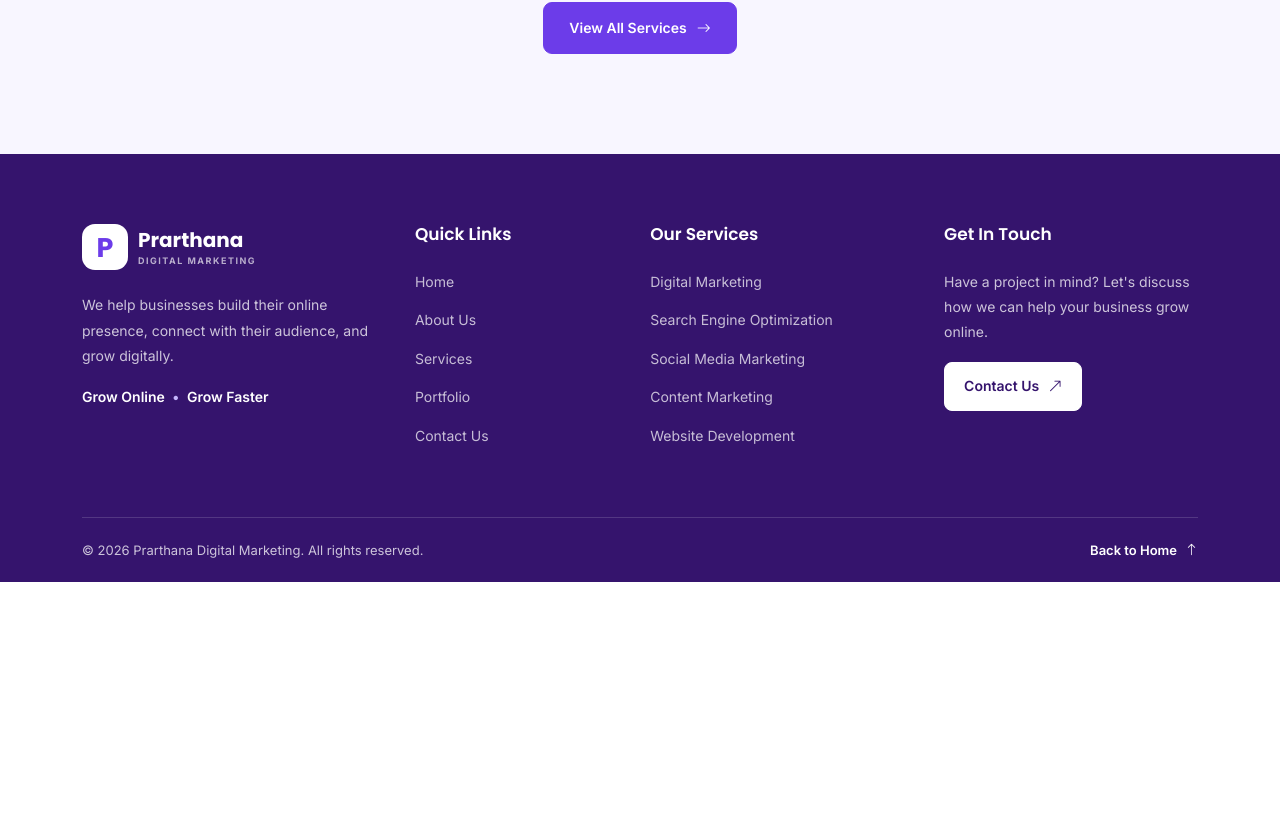
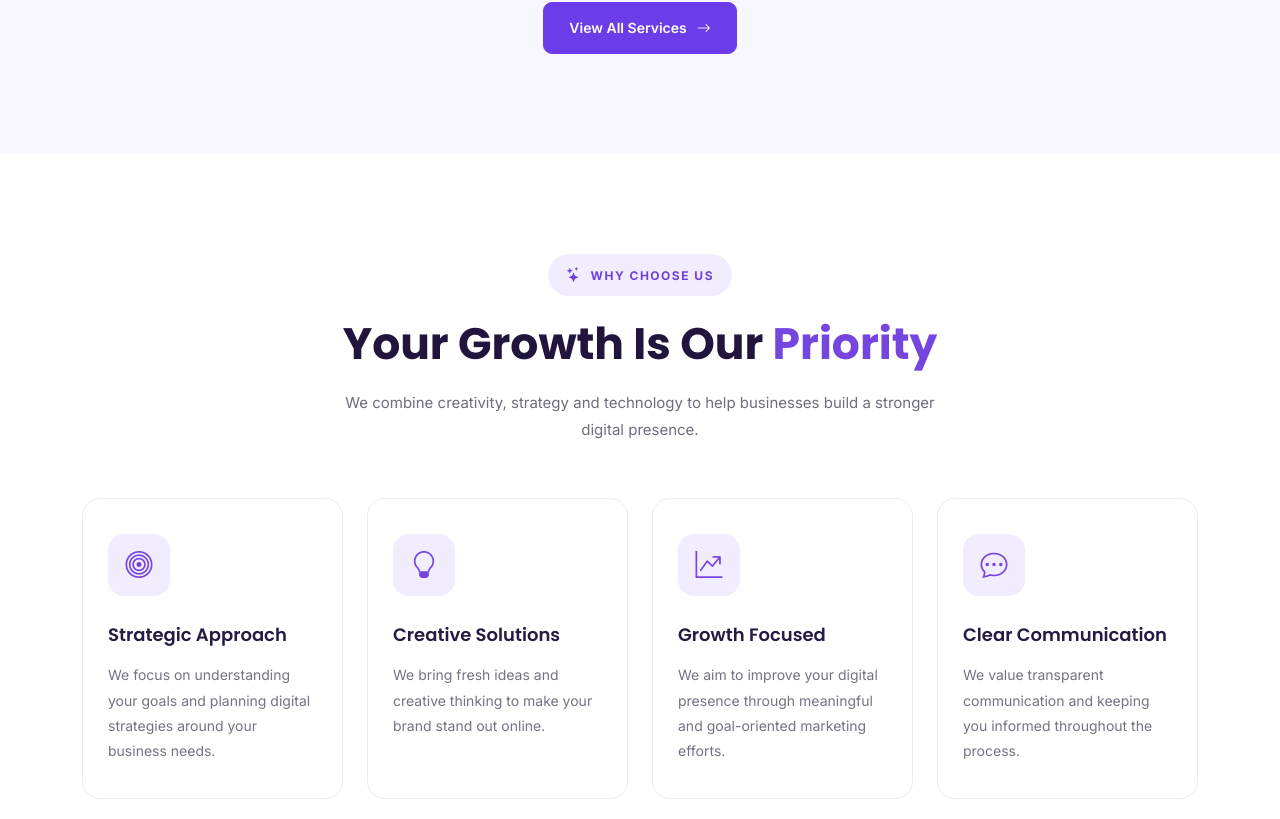
Before and after one commit to Gaurav-2511/prarthana-digital-marketing, an Angular app in the folder frontend/: page / in a window 1280 px wide. Shown: the part 2701-3520 px from the top of the page. Before the commit the page ends 3283 px from the top, so only its background shows below. Built offline with nearby package versions, Linux system fonts and the light colour scheme.

Commit message:
feat: add why choose us section to home page

```diff
--- a/frontend/src/app/features/home/home.html
+++ b/frontend/src/app/features/home/home.html
@@ -3,3 +3,5 @@
 <app-about-preview />
 
 <app-services-preview />
+
+<app-why-choose-us />
--- a/frontend/src/app/features/home/home.ts
+++ b/frontend/src/app/features/home/home.ts
@@ -2,12 +2,13 @@ import { Component } from '@angular/core';
 import { Hero } from './sections/hero/hero';
 import { AboutPreview } from './sections/about-preview/about-preview';
 import { ServicesPreview } from './sections/services-preview/services-preview';
+import { WhyChooseUs } from './sections/why-choose-us/why-choose-us';
 
 @Component({
   selector: 'app-home',
   standalone: true,
-  imports: [Hero, AboutPreview, ServicesPreview],
+  imports: [Hero, AboutPreview, ServicesPreview, WhyChooseUs],
   templateUrl: './home.html',
   styleUrl: './home.scss',
 })
-export class Home {}
+export class Home { }
--- /dev/null
+++ b/frontend/src/app/features/home/sections/why-choose-us/why-choose-us.html
@@ -0,0 +1,88 @@
+
+<section class="why-choose-section">
+  <div class="container">
+
+    <!-- Section Heading -->
+    <div class="section-heading text-center">
+      <span class="section-label">
+        <i class="bi bi-stars"></i>
+        WHY CHOOSE US
+      </span>
+
+      <h2>
+        Your Growth Is Our
+        <span>Priority</span>
+      </h2>
+
+      <p>
+        We combine creativity, strategy and technology to help businesses
+        build a stronger digital presence.
+      </p>
+    </div>
+
+    <!-- Feature Cards -->
+    <div class="row g-4">
+
+      <div class="col-md-6 col-lg-3">
+        <div class="feature-card">
+          <div class="feature-icon">
+            <i class="bi bi-bullseye"></i>
+          </div>
+
+          <h3>Strategic Approach</h3>
+
+          <p>
+            We focus on understanding your goals and planning
+            digital strategies around your business needs.
+          </p>
+        </div>
+      </div>
+
+      <div class="col-md-6 col-lg-3">
+        <div class="feature-card">
+          <div class="feature-icon">
+            <i class="bi bi-lightbulb"></i>
+          </div>
+
+          <h3>Creative Solutions</h3>
+
+          <p>
+            We bring fresh ideas and creative thinking to make
+            your brand stand out online.
+          </p>
+        </div>
+      </div>
+
+      <div class="col-md-6 col-lg-3">
+        <div class="feature-card">
+          <div class="feature-icon">
+            <i class="bi bi-graph-up-arrow"></i>
+          </div>
+
+          <h3>Growth Focused</h3>
+
+          <p>
+            We aim to improve your digital presence through
+            meaningful and goal-oriented marketing efforts.
+          </p>
+        </div>
+      </div>
+
+      <div class="col-md-6 col-lg-3">
+        <div class="feature-card">
+          <div class="feature-icon">
+            <i class="bi bi-chat-dots"></i>
+          </div>
+
+          <h3>Clear Communication</h3>
+
+          <p>
+            We value transparent communication and keeping
+            you informed throughout the process.
+          </p>
+        </div>
+      </div>
+
+    </div>
+  </div>
+</section>
--- /dev/null
+++ b/frontend/src/app/features/home/sections/why-choose-us/why-choose-us.scss
@@ -0,0 +1,147 @@
+
+.why-choose-section {
+  position: relative;
+  overflow: hidden;
+  padding: 100px 0;
+  background: #ffffff;
+}
+
+.section-heading {
+  max-width: 700px;
+  margin: 0 auto 55px;
+
+  .section-label {
+    display: inline-flex;
+    align-items: center;
+    gap: 8px;
+    padding: 9px 18px;
+    margin-bottom: 20px;
+    border-radius: 50px;
+    background: #f1edff;
+    color: #7041d8;
+    font-size: 12px;
+    font-weight: 700;
+    letter-spacing: 1.5px;
+
+    i {
+      font-size: 15px;
+    }
+  }
+
+  h2 {
+    margin-bottom: 18px;
+    color: #21143d;
+    font-family: 'Poppins', sans-serif;
+    font-size: clamp(30px, 4vw, 44px);
+    font-weight: 700;
+    line-height: 1.25;
+
+    span {
+      color: #7545df;
+    }
+  }
+
+  p {
+    max-width: 620px;
+    margin: 0 auto;
+    color: #716b7e;
+    font-size: 15px;
+    line-height: 1.8;
+  }
+}
+
+.feature-card {
+  position: relative;
+  height: 100%;
+  padding: 35px 25px;
+  border: 1px solid #eee9f8;
+  border-radius: 18px;
+  background: #ffffff;
+  transition:
+    transform 0.3s ease,
+    box-shadow 0.3s ease,
+    border-color 0.3s ease;
+
+  &:hover {
+    transform: translateY(-8px);
+    border-color: #d9ccff;
+    box-shadow: 0 18px 40px rgba(75, 43, 135, 0.10);
+
+    .feature-icon {
+      background: #7545df;
+      color: #ffffff;
+      transform: translateY(-3px);
+    }
+  }
+
+  .feature-icon {
+    display: flex;
+    align-items: center;
+    justify-content: center;
+    width: 62px;
+    height: 62px;
+    margin-bottom: 25px;
+    border-radius: 16px;
+    background: #f1edff;
+    color: #7545df;
+    font-size: 27px;
+    transition: all 0.3s ease;
+  }
+
+  h3 {
+    margin-bottom: 14px;
+    color: #281b43;
+    font-family: 'Poppins', sans-serif;
+    font-size: 18px;
+    font-weight: 600;
+    line-height: 1.5;
+  }
+
+  p {
+    margin-bottom: 0;
+    color: #777184;
+    font-size: 14px;
+    line-height: 1.8;
+  }
+}
+
+// Tablet
+@media (max-width: 991.98px) {
+  .why-choose-section {
+    padding: 80px 0;
+  }
+
+  .section-heading {
+    margin-bottom: 45px;
+  }
+}
+
+// Mobile
+@media (max-width: 575.98px) {
+  .why-choose-section {
+    padding: 65px 0;
+  }
+
+  .section-heading {
+    margin-bottom: 35px;
+
+    h2 {
+      font-size: 30px;
+    }
+
+    p {
+      font-size: 14px;
+    }
+  }
+
+  .feature-card {
+    padding: 28px 23px;
+
+    .feature-icon {
+      width: 55px;
+      height: 55px;
+      font-size: 24px;
+      margin-bottom: 20px;
+    }
+  }
+}
```
Also changed, not shown: frontend/src/app/features/home/sections/why-choose-us/why-choose-us.ts (added, +11 -0 lines).
